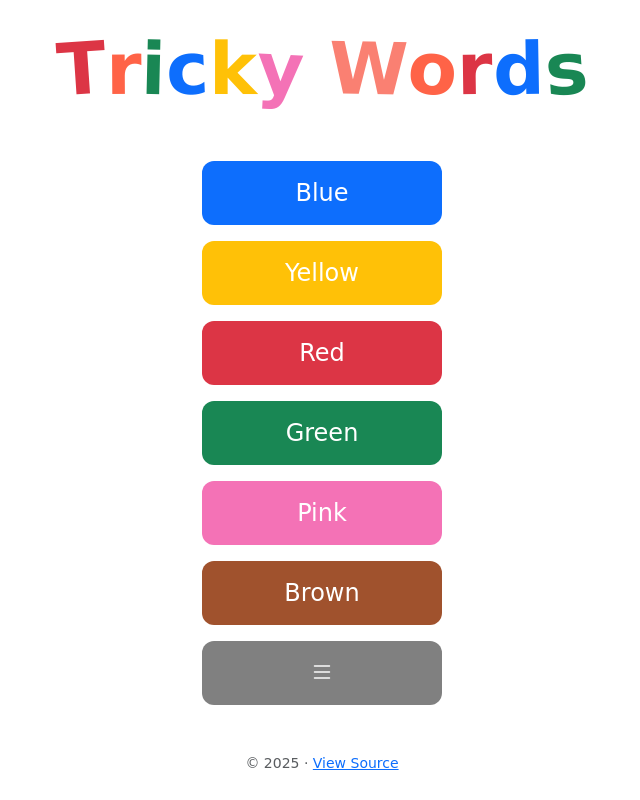
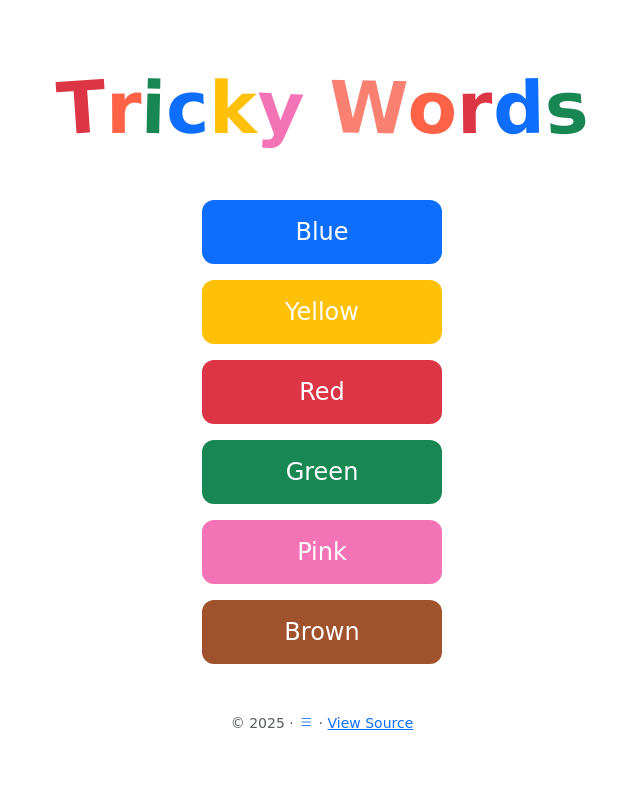
Before and after one commit to mokagio/tricky-words-trainer, a React (Vite) app: page / in a window 1280 px wide. Shown: the whole page, without its empty margins (318-958 px from the left). Built offline with nearby package versions, Linux system fonts and the light colour scheme.

Commit message:
Put menu button out of the way

```diff
--- a/src/App.jsx
+++ b/src/App.jsx
@@ -345,7 +345,6 @@ export default function App() {
               {name}
               </button>
             ))}
-              <ActionButton icon="list" bg="gray" onClick={() => setIsMenuOpen(true)} />
             </div>
             </>
           ) : currentWord ? (
@@ -375,11 +374,11 @@ export default function App() {
             </>
           ) : skippedWords.length > 0 && !isReview ? (
             <>
-            <DancingHeader text={getEmoji(skippedWords.length, initialCount)} />
-            <ButtonRow>
-              <ActionButton onClick={handleReset} icon="house-door-fill" bg={BLUE} />
-              <ActionButton onClick={handleStartReview} icon="arrow-repeat" bg={ORANGE} />
-            </ButtonRow>
+              <DancingHeader text={getEmoji(skippedWords.length, initialCount)} />
+              <ButtonRow>
+                <ActionButton onClick={handleReset} icon="house-door-fill" bg={BLUE} />
+                <ActionButton onClick={handleStartReview} icon="arrow-repeat" bg={ORANGE} />
+              </ButtonRow>
             </>
           ) : (
             <>
@@ -391,7 +390,17 @@ export default function App() {
           )}
           {!group && (
             <footer className="mt-5 text-muted small text-center">
-              © 2025 · <a href="https://github.com/mokagio/tricky-words-trainer" target="_blank">View Source</a>
+              <span>© 2025</span>
+              <span>&nbsp;·&nbsp;</span>
+              <button
+                className="btn btn-link p-0 align-baseline"
+                onClick={() => setIsMenuOpen(true)}
+                style={{ fontSize: '0.875rem' }}
+              >
+                <i className="bi bi-list"></i>
+              </button>
+              <span>&nbsp;·&nbsp;</span>
+              <a href="https://github.com/mokagio/tricky-words-trainer" target="_blank">View Source</a>
             </footer>
           )}
         </>
```
